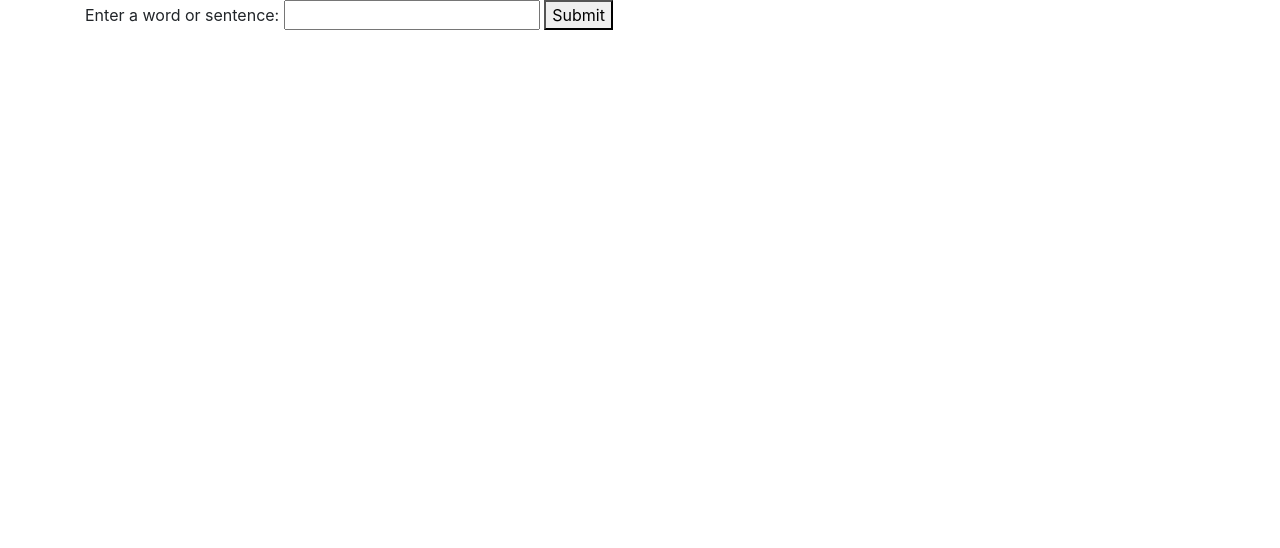
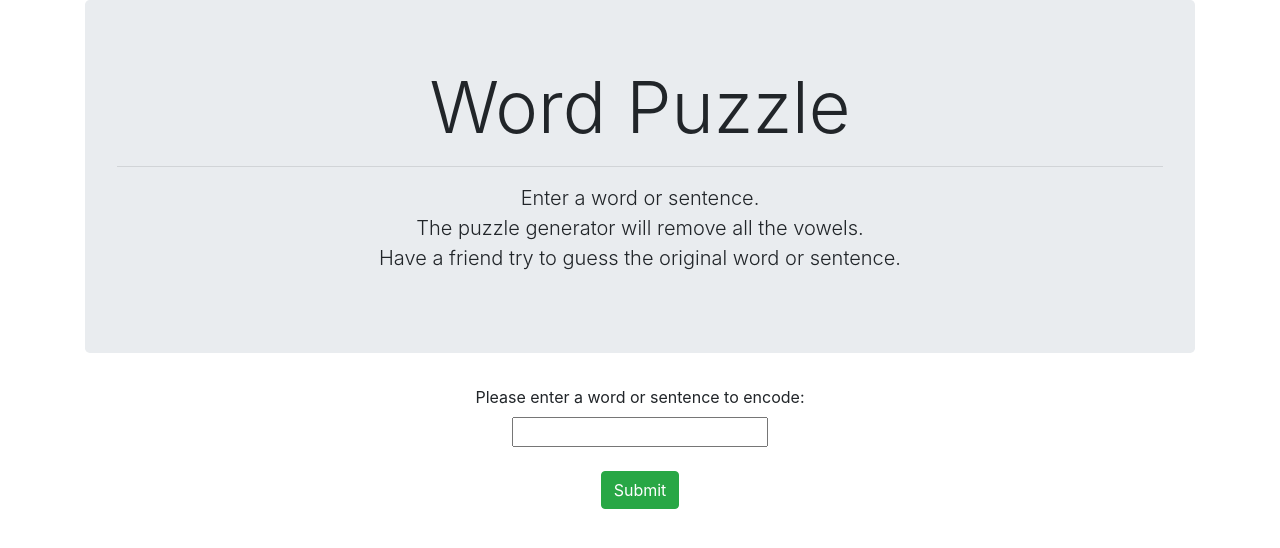
Before and after one commit to jaki-w/word-puzzle, a plain HTML site: page index.html in a window 1280 px wide. Drawn offline with Linux system fonts and the light colour scheme.

Commit message:
Add bootstrap styling and refactor code

```diff
--- a/index.html
+++ b/index.html
@@ -11,17 +11,22 @@
 </head>
 <body>
   <div class="container">
-    <form>
-      <label for="string">Enter a word or sentence:</label>
+    <div class="jumbotron text-center">
+      <h4 class="display-3">Word Puzzle</h4>
+      <hr>
+      <p class="lead">Enter a word or sentence.<br>The puzzle generator will remove all the vowels. <br>Have a friend try to guess the original word or sentence.</p>
+    </div>
+    <form class=text-center>
+      <label for="string">Please enter a word or sentence to encode:</label>
+      <br>
       <input id="string" type="text">
-      <button type="submit">Submit</button>
+      <br>
+      <br>
+      <button type="submit" class="btn btn-success">Submit</button>
     </form>
-
     <div id="returnDiv">
-      <p>Puzzle: <span id="return"></span></p>
+      <p class="text-center lead">Guess the original sentence from this clue: <br><span id="return"></span></p>
     </div>
   </div>
-
-
 </body>
 </html>
```
Also changed, not shown: js/scripts.js (+0 -22 lines).
